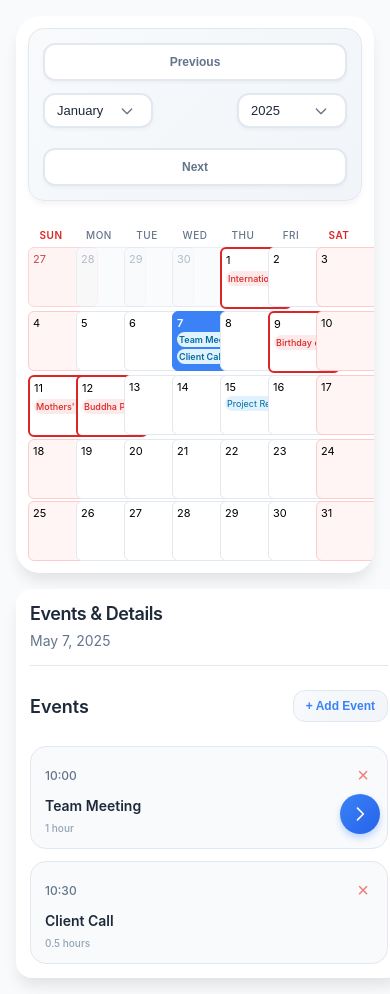
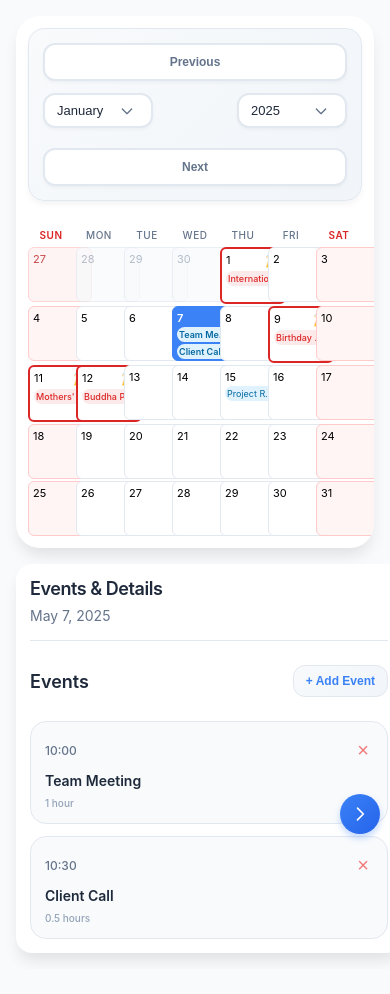
Before and after one commit to sanpras007/calender-app, a React (Create React App) app: page / in a window 390 px wide. After the commit the page ends 969 px from the top, so only its background shows below. Built offline with nearby package versions, Linux system fonts and the light colour scheme.

Commit message:
optimised for 125% screen size in 15inch screen

```diff
--- a/src/App.css
+++ b/src/App.css
@@ -32,6 +32,7 @@ body {
   padding: 1.5rem;
   min-width: 0;
   overflow-x: hidden;
+  max-width: 100%;
 }
 
 /* Calendar Header */
@@ -155,8 +156,8 @@ body {
   flex-direction: column;
   overflow: hidden;
   background: white;
-  min-height: 80px;
-  max-height: 120px;
+  min-height: 70px;
+  max-height: 100px;
 }
 
 .calendar-day:hover {
@@ -677,14 +678,14 @@ body {
 }
 
 /* Responsive Design */
-@media (max-width: 1200px) {
+@media (max-width: 1400px) {
   .calendar-grid {
     gap: 0.375rem;
   }
 
   .calendar-day {
-    min-height: 70px;
-    max-height: 100px;
+    min-height: 65px;
+    max-height: 90px;
     font-size: 0.8125rem;
     padding: 0.375rem;
   }
@@ -692,6 +693,38 @@ body {
   .weekday-header {
     padding: 0.375rem;
     font-size: 0.8125rem;
+  }
+}
+
+@media (max-width: 1200px) {
+  .calendar-container {
+    padding: 1.25rem;
+  }
+
+  .calendar-grid {
+    gap: 0.25rem;
+  }
+
+  .calendar-day {
+    min-height: 60px;
+    max-height: 80px;
+    font-size: 0.75rem;
+    padding: 0.25rem;
+  }
+
+  .weekday-header {
+    padding: 0.25rem;
+    font-size: 0.75rem;
+  }
+
+  .holiday-name {
+    font-size: 0.6875rem;
+    padding: 0.125rem;
+  }
+
+  .event {
+    font-size: 0.6875rem;
+    padding: 0.125rem;
   }
 }
 
@@ -746,8 +779,8 @@ body {
   }
 
   .calendar-day {
-    min-height: 65px;
-    max-height: 90px;
+    min-height: 55px;
+    max-height: 75px;
     font-size: 0.75rem;
     padding: 0.25rem;
   }
@@ -809,8 +842,8 @@ body {
   }
 
   .calendar-day {
-    min-height: 60px;
-    max-height: 80px;
+    min-height: 50px;
+    max-height: 70px;
     font-size: 0.75rem;
     padding: 0.25rem;
     border-radius: 0.5rem;
@@ -975,8 +1008,8 @@ body {
   }
 
   .calendar-day {
-    min-height: 50px;
-    max-height: 70px;
+    min-height: 45px;
+    max-height: 65px;
     font-size: 0.6875rem;
     padding: 0.25rem;
     border-radius: 0.375rem;
@@ -995,6 +1028,27 @@ body {
   .event {
     font-size: 0.5625rem;
     padding: 0.125rem;
+  }
+}
+
+/* High DPI Screen Optimization */
+@media screen and (min-resolution: 120dpi) {
+  .calendar-day {
+    min-height: 60px;
+    max-height: 85px;
+    font-size: 0.8125rem;
+  }
+
+  .weekday-header {
+    font-size: 0.8125rem;
+  }
+
+  .holiday-name {
+    font-size: 0.6875rem;
+  }
+
+  .event {
+    font-size: 0.6875rem;
   }
 }
 
```
